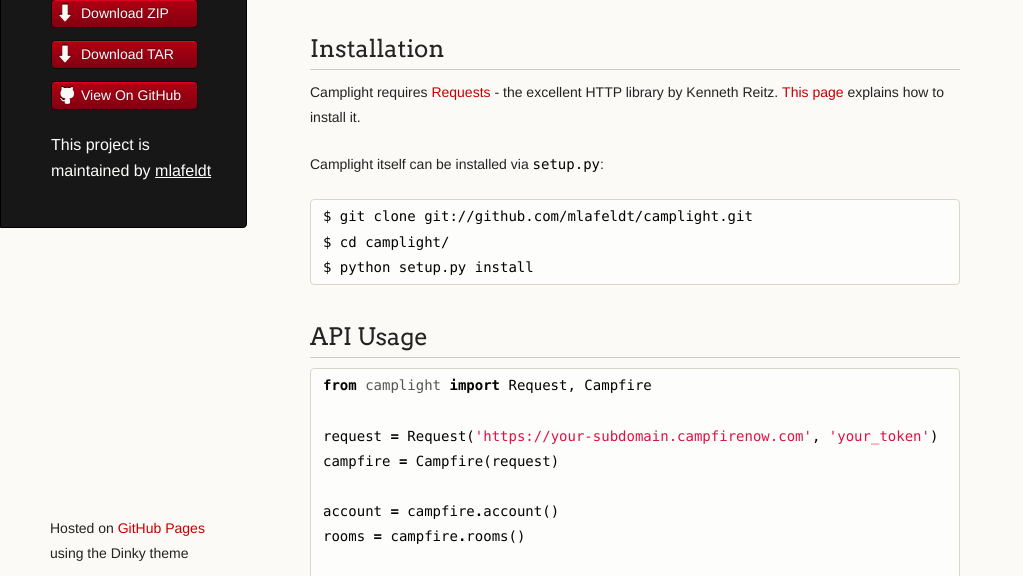
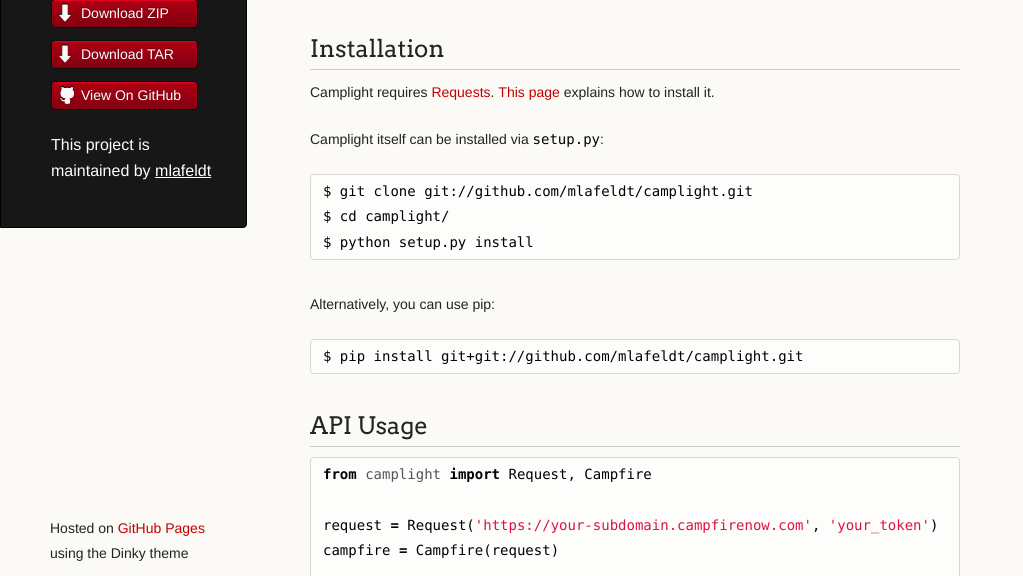
Before and after one commit to mlafeldt/camplight, a plain HTML site: page index.html in a window 1280 px wide. Shown: the part 202-778 px from the top of the page, without its empty margins (0-1023 px from the left). Drawn offline with Linux system fonts and the light colour scheme.

```diff
--- a/index.html
+++ b/index.html
@@ -39,14 +39,19 @@
 
 <h2>Installation</h2>
 
-<p>Camplight requires <a href="http://python-requests.org">Requests</a> - the excellent HTTP library by Kenneth Reitz.
-<a href="http://docs.python-requests.org/en/latest/user/install/">This page</a> explains how to install it.</p>
+<p>Camplight requires <a href="http://python-requests.org">Requests</a>. <a href="http://docs.python-requests.org/en/latest/user/install/">This page</a> explains how to
+install it.</p>
 
 <p>Camplight itself can be installed via <code>setup.py</code>:</p>
 
 <pre><code>$ git clone git://github.com/mlafeldt/camplight.git
 $ cd camplight/
 $ python setup.py install
+</code></pre>
+
+<p>Alternatively, you can use pip:</p>
+
+<pre><code>$ pip install git+git://github.com/mlafeldt/camplight.git
 </code></pre>
 
 <h2>API Usage</h2>
```
Also changed, not shown: params.json (+1 -1 lines).
